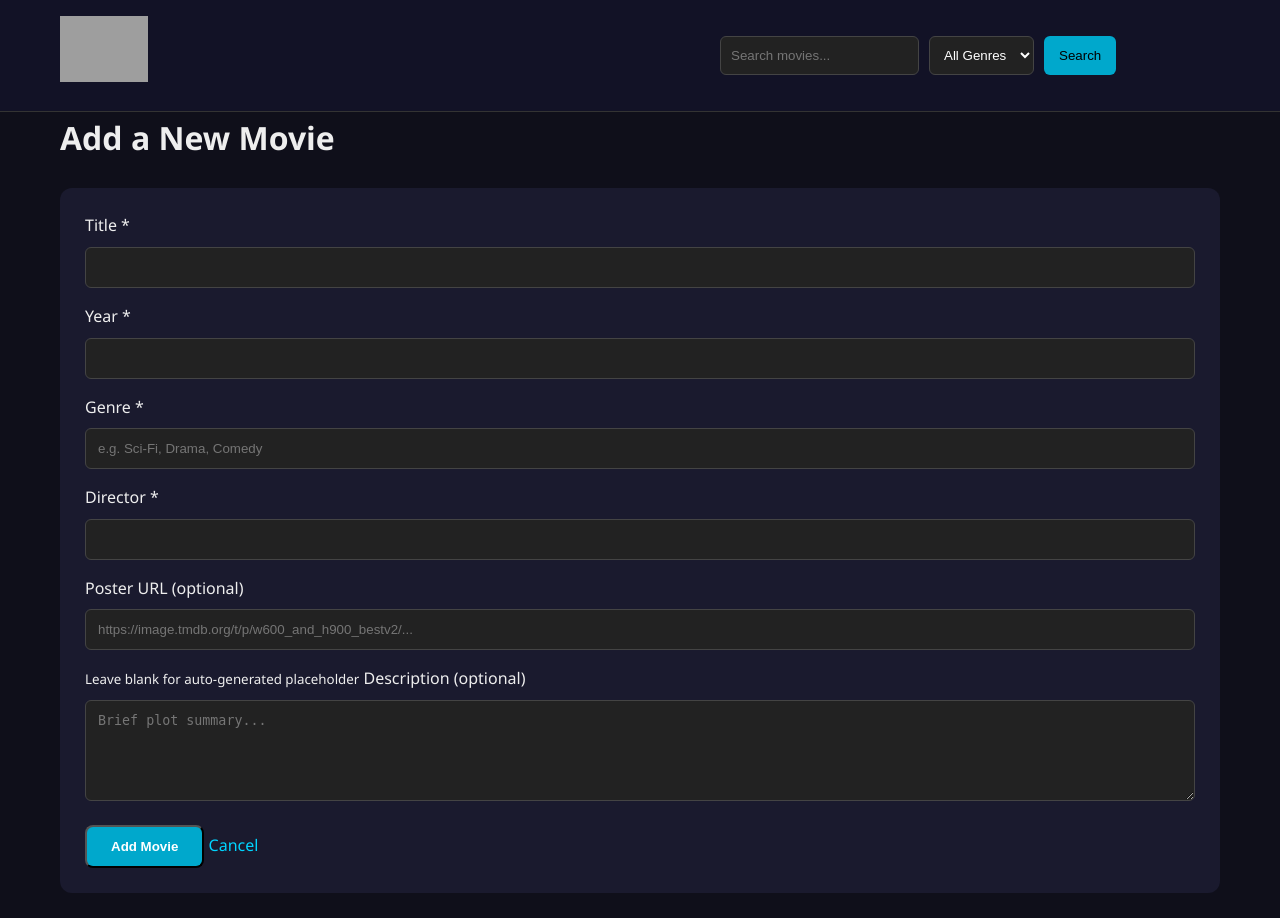
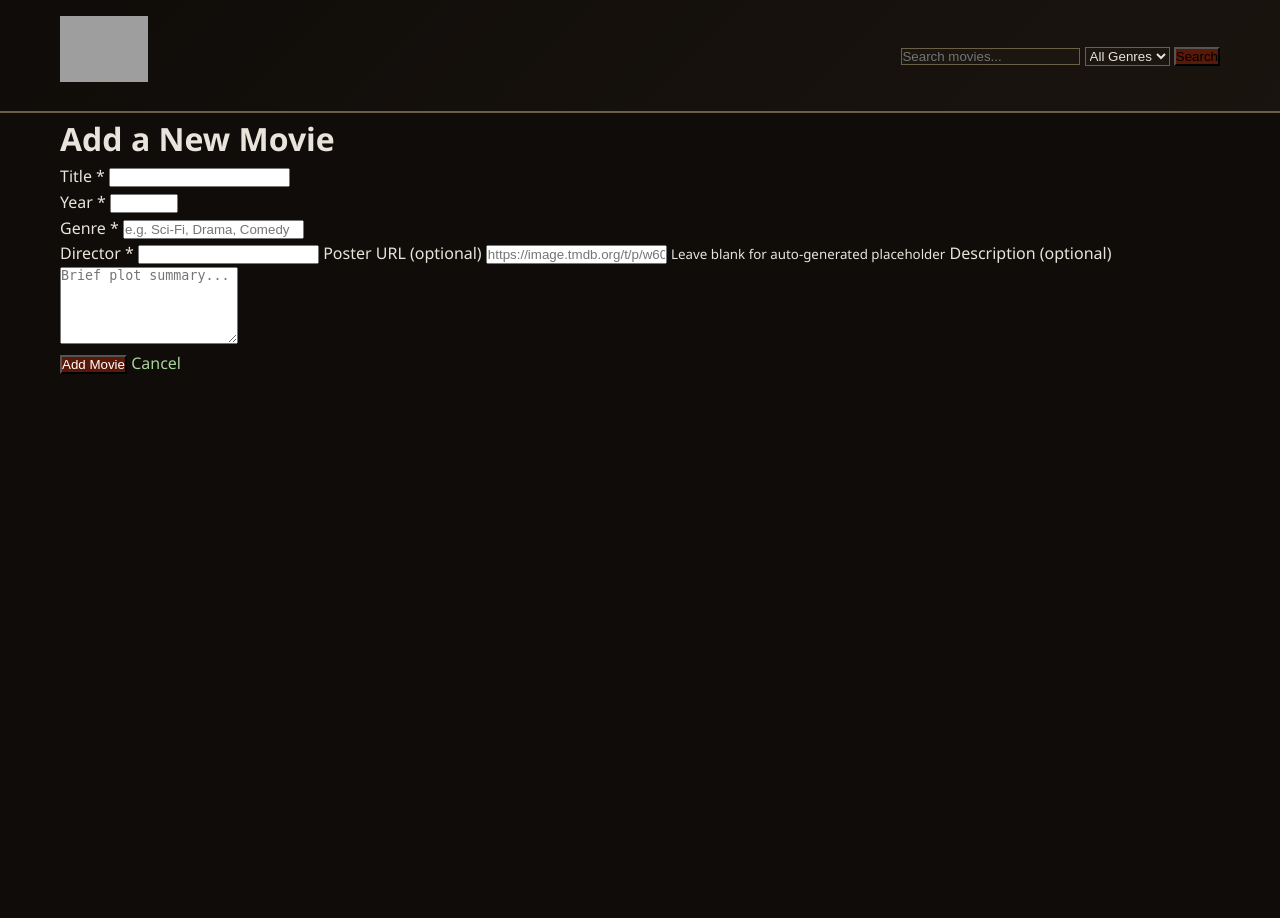
Before and after one commit to rexfactor/film-review-site, a Flask app: template templates/add_movie.html in a window 1280 px wide. After the commit the page ends 374 px from the top, so only its background shows below. Run offline with Flask 3, Linux system fonts and the light colour scheme; the template is opened without the code that fills it, so the values that code supplies are empty; grey boxes are pictures that could not be loaded.

Commit message:
Update style.css
Reload new styles

```diff
--- a/static/style.css
+++ b/static/style.css
@@ -61,63 +61,3 @@
 /* Movie detail */
 .movie-detail { background: var(--card-bg); border: 1px solid var(--stone); }
 .detail-poster { border: 3px solid var(--stone); }
-
-/* Reset & Base */
-* { margin:0; padding:0; box-sizing:border-box; }
-body { font-family: 'Segoe UI', system-ui, sans-serif; background:#0f0f1a; color:#eee; line-height:1.6; }
-.container { max-width:1200px; margin:0 auto; padding:0 20px; }
-a { color:#00d4ff; text-decoration:none; }
-a:hover { text-decoration:underline; }
-
-/* Header */
-header { background:rgba(20,20,40,0.95); backdrop-filter:blur(10px); position:sticky; top:0; z-index:100; border-bottom:1px solid #333; }
-header .container { display:flex; justify-content:space-between; align-items:center; padding:1rem 20px; flex-wrap:wrap; gap:1rem; }
-header h1 a { color:#00d4ff; font-size:1.8rem; }
-.search-form { display:flex; gap:10px; flex:1; max-width:500px; }
-.search-form input, .search-form select { padding:10px; background:#222; border:1px solid #444; border-radius:6px; color:white; }
-.search-form button { background:#00a8cc; border:none; padding:10px 15px; border-radius:6px; cursor:pointer; }
-
-/* Alerts */
-.alert { padding:12px; margin:20px 0; border-radius:6px; background:#00a8cc; text-align:center; }
-
-/* Grid */
-.grid { display:grid; grid-template-columns:repeat(auto-fill, minmax(280px,1fr)); gap:20px; margin-top:30px; }
-.card { background:#1a1a2e; border-radius:12px; overflow:hidden; transition:transform .3s, box-shadow .3s; }
-.card:hover { transform:translateY(-8px); box-shadow:0 10px 30px rgba(0,212,255,0.2); }
-.card img { width:100%; height:400px; object-fit:cover; }
-.card .info { padding:15px; }
-.card h3 { margin:0 0 8px; font-size:1.3rem; }
-.card .rating { margin-top:10px; font-size:1.4rem; }
-
-/* Buttons */
-.add-btn, .btn-primary { background:#00a8cc; color:white; padding:12px 24px; border-radius:8px; font-weight:bold; display:inline-block; }
-.add-btn:hover, .btn-primary:hover { background:#0088a3; }
-
-/* Movie Detail */
-.movie-detail { background:#161625; padding:30px; border-radius:12px; margin:30px 0; }
-.movie-header { display:flex; gap:30px; flex-wrap:wrap; margin-bottom:30px; }
-.detail-poster { width:300px; border-radius:12px; box-shadow:0 10px 30px rgba(0,0,0,0.5); }
-.movie-info h1 { font-size:2.8rem; margin:0; }
-.year { font-size:1.5rem; color:#00d4ff; }
-.rating-big { font-size:1.8rem; margin:15px 0; }
-
-/* Forms */
-.review-form, .add-movie-form { background:#1a1a2e; padding:25px; border-radius:12px; margin:25px 0; }
-.review-form textarea, .add-movie-form input, .add-movie-form textarea {
-    width:100%; padding:12px; margin:8px 0 16px; background:#222; border:1px solid #444; border-radius:6px; color:white;
-}
-.rating-input { display:flex; align-items:center; gap:10px; margin:15px 0; flex-wrap:wrap; }
-.rating-input input[type="radio"] { display:none; }
-.rating-input label { font-size:2rem; cursor:pointer; }
-.rating-input input:checked ~ label { color:#ffbb00; }
-
-/* Reviews */
-.review { background:#1e1e3b; padding:18px; border-radius:10px; margin:15px 0; }
-.review-header { display:flex; justify-content:space-between; align-items:center; flex-wrap:wrap; gap:10px; margin-bottom:10px; }
-.review-rating { color:#ffbb00; font-size:1.3rem; }
-
-/* Responsive */
-@media (max-width: 768px) {
-    .movie-header { flex-direction:column; text-align:center; }
-    .detail-poster { width:100%; max-width:350px; }
-}
```
